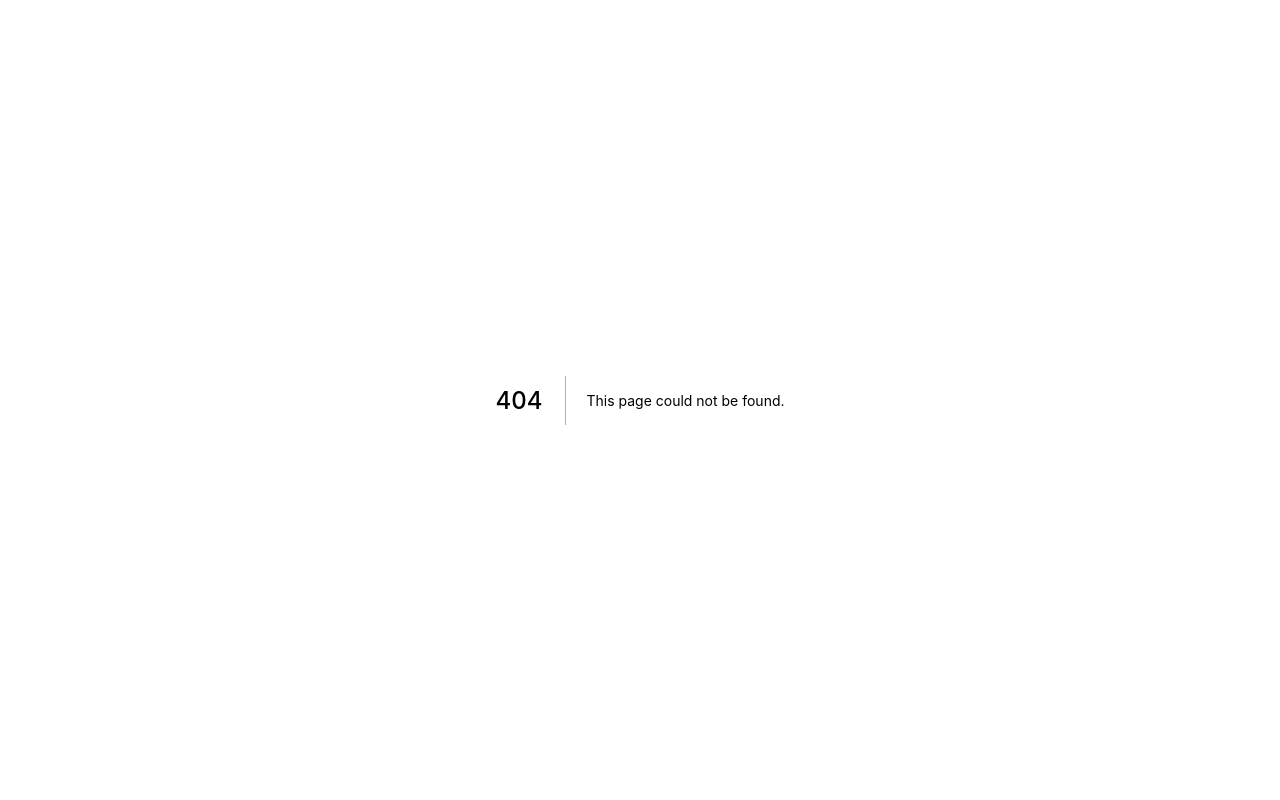
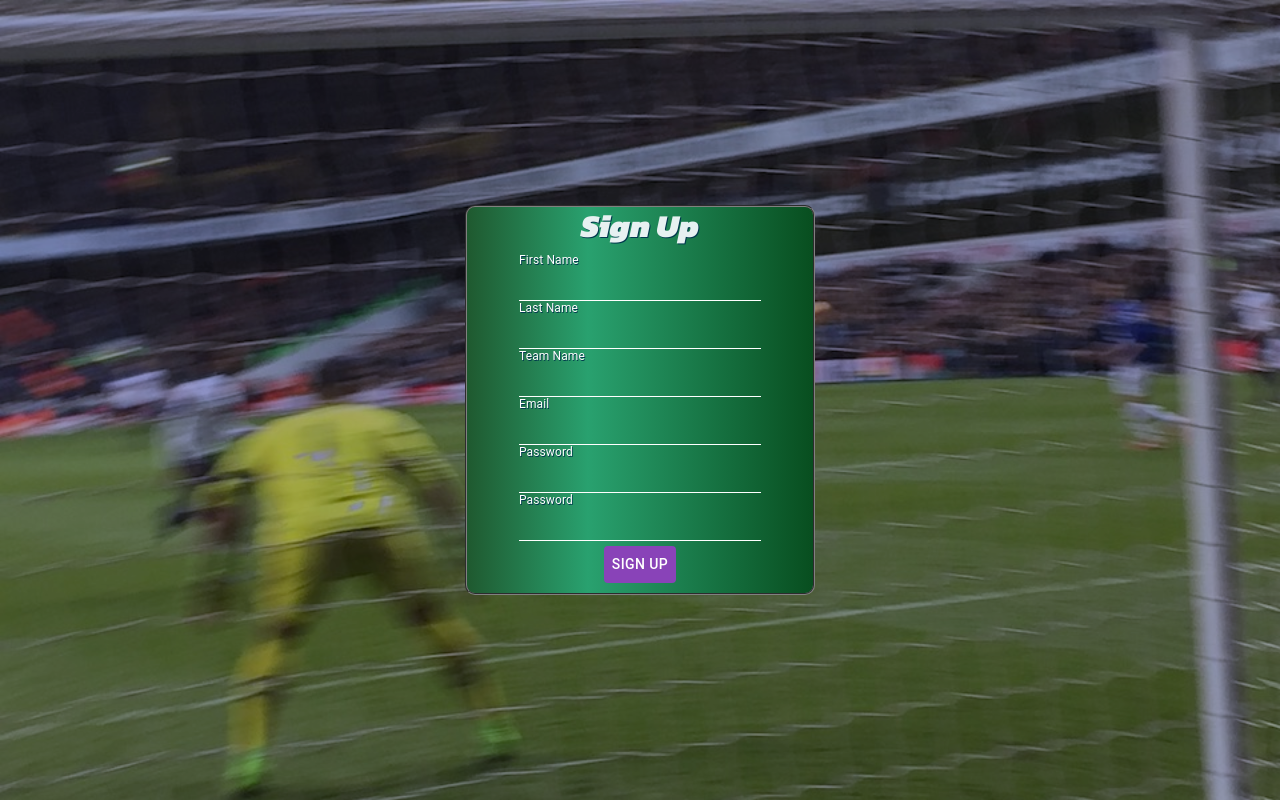
Before and after one commit to jjh5166/prempicks-web, a Next.js app: page /signup in a window 1280 px wide. Before the commit this address had no page. Built offline with nearby package versions, Linux system fonts and the light colour scheme.

Commit message:
SignupPage, config, validate

```diff
--- /dev/null
+++ b/pages/signup/formConfig.js
@@ -0,0 +1,45 @@
+export const initialValues = {
+  fname: '',
+  lname: '',
+  team_name: '',
+  email: '',
+  password: '',
+  password_confirmation: ''
+};
+
+export const signupFields = [
+  {
+    name: 'fname',
+    labelName: 'First Name',
+    isPassword: false
+  },
+  {
+    name: 'lname',
+    labelName: 'Last Name',
+    isPassword: false
+  },
+  {
+    name: 'team_name',
+    labelName: 'Team Name',
+    isPassword: false
+  },
+  {
+    name: 'email',
+    labelName: 'Email',
+    isPassword: false
+  },
+  {
+    name: 'password',
+    labelName: 'Password',
+    isPassword: true
+  },
+  {
+    name: 'password_confirmation',
+    labelName: 'Password',
+    isPassword: true
+  }
+];
+
+export const SignupFn = (data, setErrors) => {
+
+};
--- /dev/null
+++ b/pages/signup/index.js
@@ -0,0 +1,20 @@
+import React from 'react';
+
+import Layout from '../../components/Layout';
+import UserForm from '../../components/UserForm';
+import { initialValues, signupFields } from './formConfig';
+import { validationSchema } from './validate';
+
+export default function SignupPage() {
+
+  return (
+    <Layout title="Sign Up" hideNav={true}>
+      <UserForm
+        name="Sign Up"
+        initialValues={initialValues}
+        validationSchema={validationSchema}
+        fields={signupFields}
+      />
+    </Layout>
+  );
+}
--- /dev/null
+++ b/pages/signup/validate.js
@@ -0,0 +1,34 @@
+import * as yup from 'yup';
+
+export const validationSchema = yup.object({
+  fname: yup
+    .string()
+    .required('First Name is required')
+    .max(10),
+  lname: yup
+    .string()
+    .required('Last Name is required')
+    .max(20),
+  team_name: yup
+    .string()
+    .required('Team Name is required')
+    .max(20),
+  email: yup
+    .string()
+    .email()
+    .required('Email is required'),
+  password: yup
+    .string()
+    .required()
+    .matches(
+      /^(?=.*[A-Za-z])(?=.*\d)(?=.*[@$!%*#?&])[A-Za-z\d@$!%*#?&]{8,}$/,
+      "Must Contain 8 Characters, One Uppercase, One Lowercase, One Number and one special case Character"
+    ),
+  password_confirmation: yup
+    .string()
+    .oneOf(
+      [yup.ref("password"), null],
+      "Passwords don't match"
+    )
+    .required("Please confirm password")
+});
```
